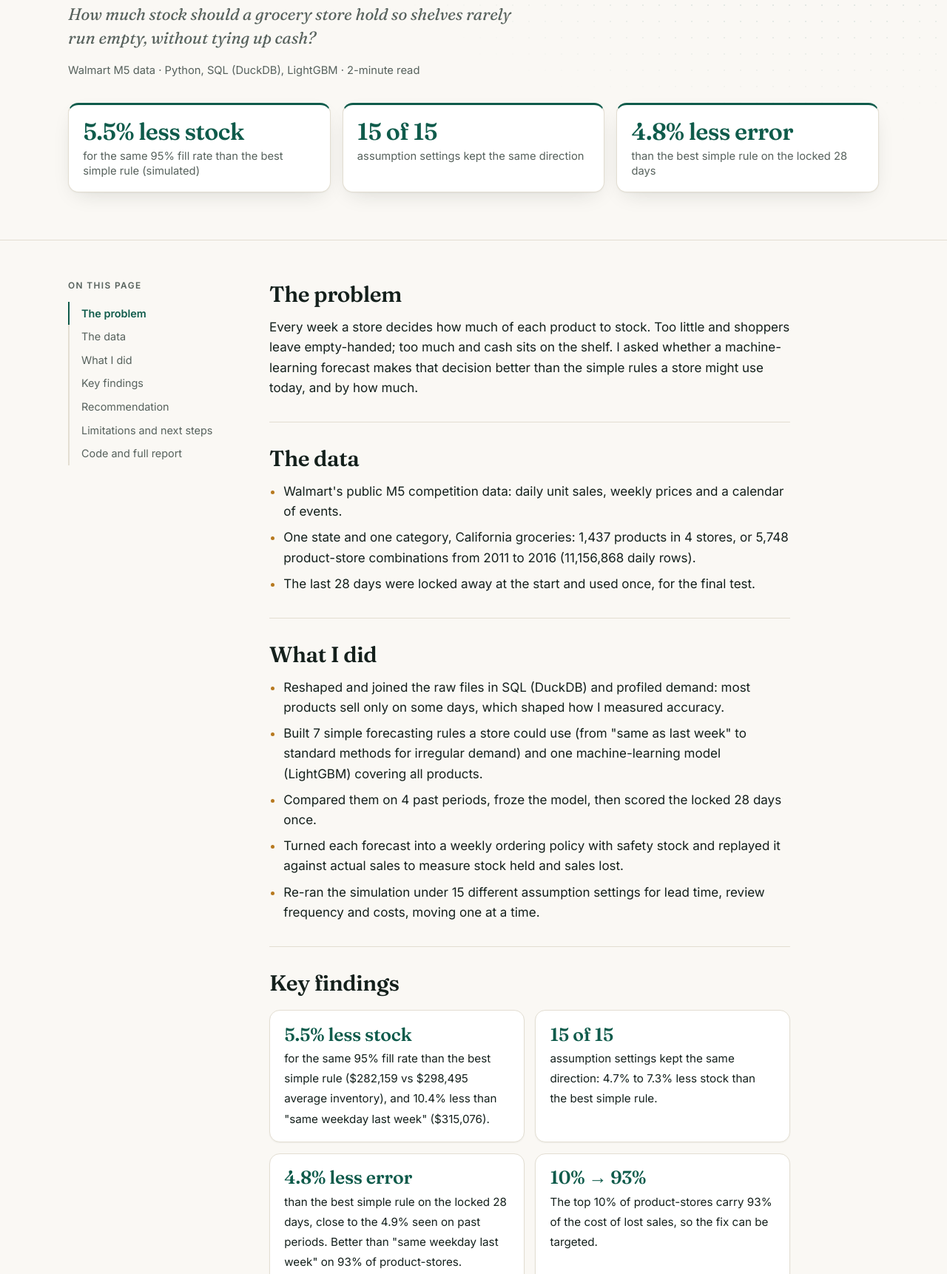
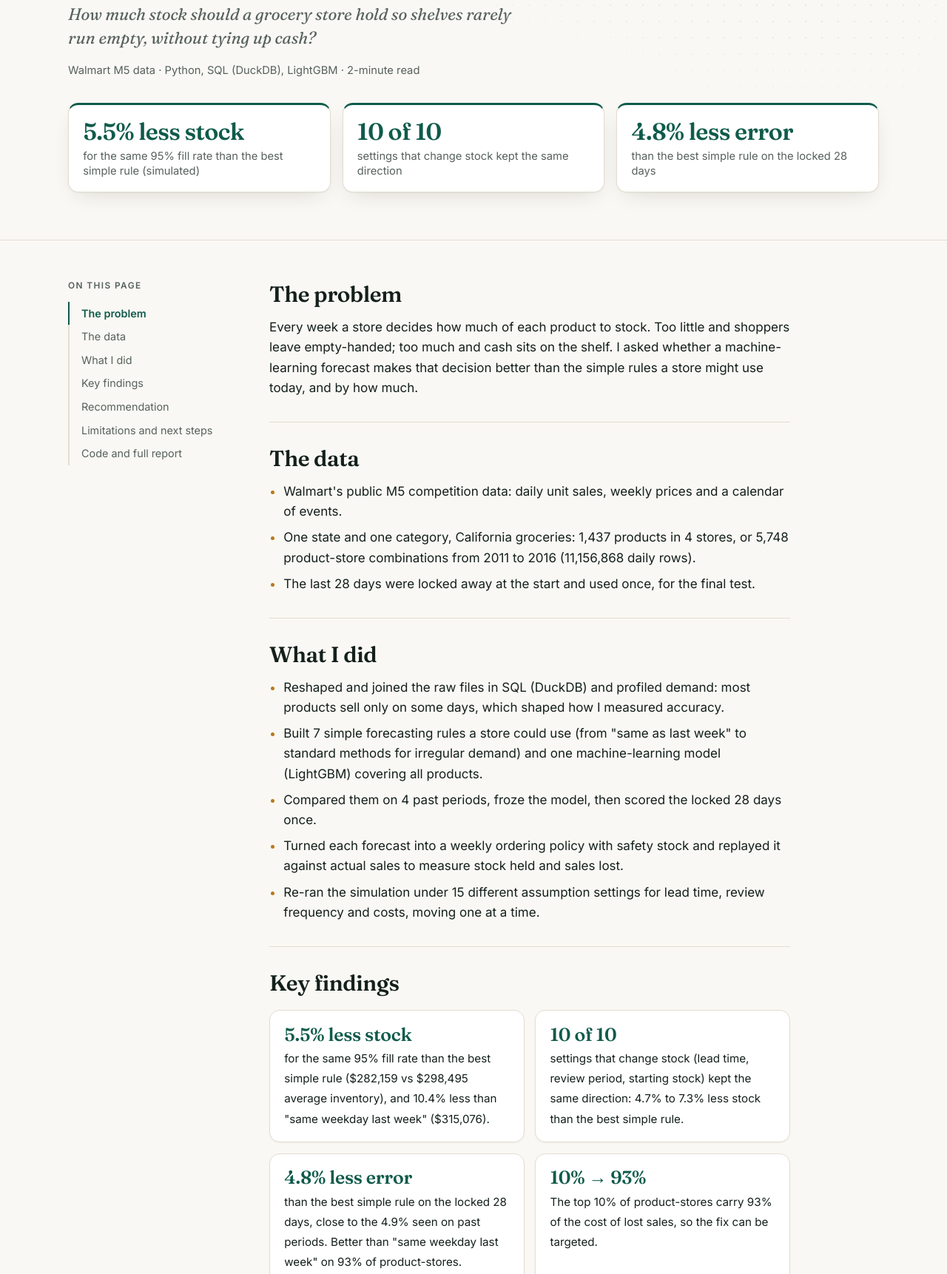
Before and after one commit to aradhyachandra/aradhyachandra.github.io, a plain HTML site: page projects/demand-forecasting.html in a window 1280 px wide. Shown: the part 355-2077 px from the top of the page at 74% size. Drawn offline with Linux system fonts and the light colour scheme.

Commit message:
Fix overclaims after project reviews: churn list precision wording, 10 stock-changing settings, campaign-size wording; update resume PDF

```diff
--- a/projects/demand-forecasting.html
+++ b/projects/demand-forecasting.html
@@ -54,7 +54,7 @@
       <p class="meta">Walmart M5 data · Python, SQL (DuckDB), LightGBM · 2-minute read</p>
       <div class="cs-kpis">
         <div class="cs-kpi"><strong>5.5% less stock</strong><span>for the same 95% fill rate than the best simple rule (simulated)</span></div>
-        <div class="cs-kpi"><strong>15 of 15</strong><span>assumption settings kept the same direction</span></div>
+        <div class="cs-kpi"><strong>10 of 10</strong><span>settings that change stock kept the same direction</span></div>
         <div class="cs-kpi"><strong>4.8% less error</strong><span>than the best simple rule on the locked 28 days</span></div>
       </div>
     </div>
@@ -101,7 +101,7 @@
         <h2 id="key-findings-h">Key findings</h2>
         <div class="findings">
       <div class="finding"><strong>5.5% less stock</strong><span>for the same 95% fill rate than the best simple rule ($282,159 vs $298,495 average inventory), and 10.4% less than "same weekday last week" ($315,076).</span></div>
-      <div class="finding"><strong>15 of 15</strong><span>assumption settings kept the same direction: 4.7% to 7.3% less stock than the best simple rule.</span></div>
+      <div class="finding"><strong>10 of 10</strong><span>settings that change stock (lead time, review period, starting stock) kept the same direction: 4.7% to 7.3% less stock than the best simple rule.</span></div>
       <div class="finding"><strong>4.8% less error</strong><span>than the best simple rule on the locked 28 days, close to the 4.9% seen on past periods. Better than "same weekday last week" on 93% of product-stores.</span></div>
       <div class="finding"><strong>10% → 93%</strong><span>The top 10% of product-stores carry 93% of the cost of lost sales, so the fix can be targeted.</span></div>
     </div>
```
Also changed, not shown: index.html (+2 -2 lines), projects/customer-churn.html (+1 -1 lines), 1 other file.
